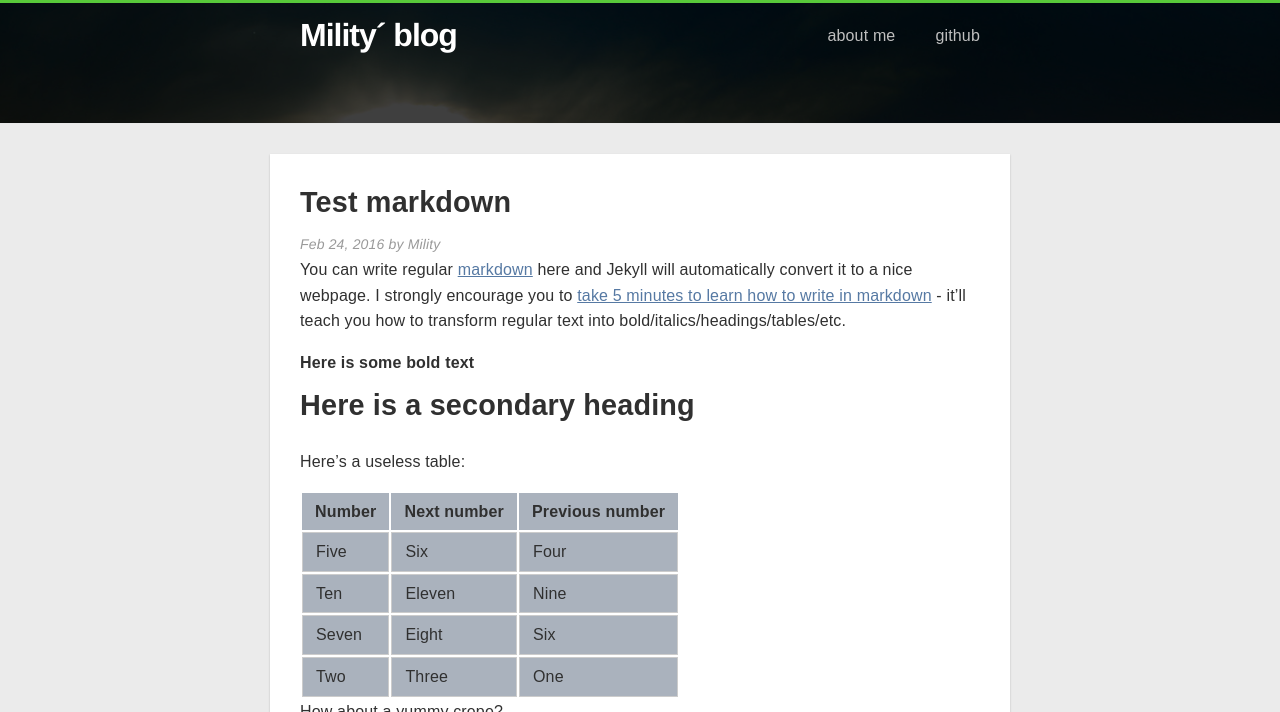
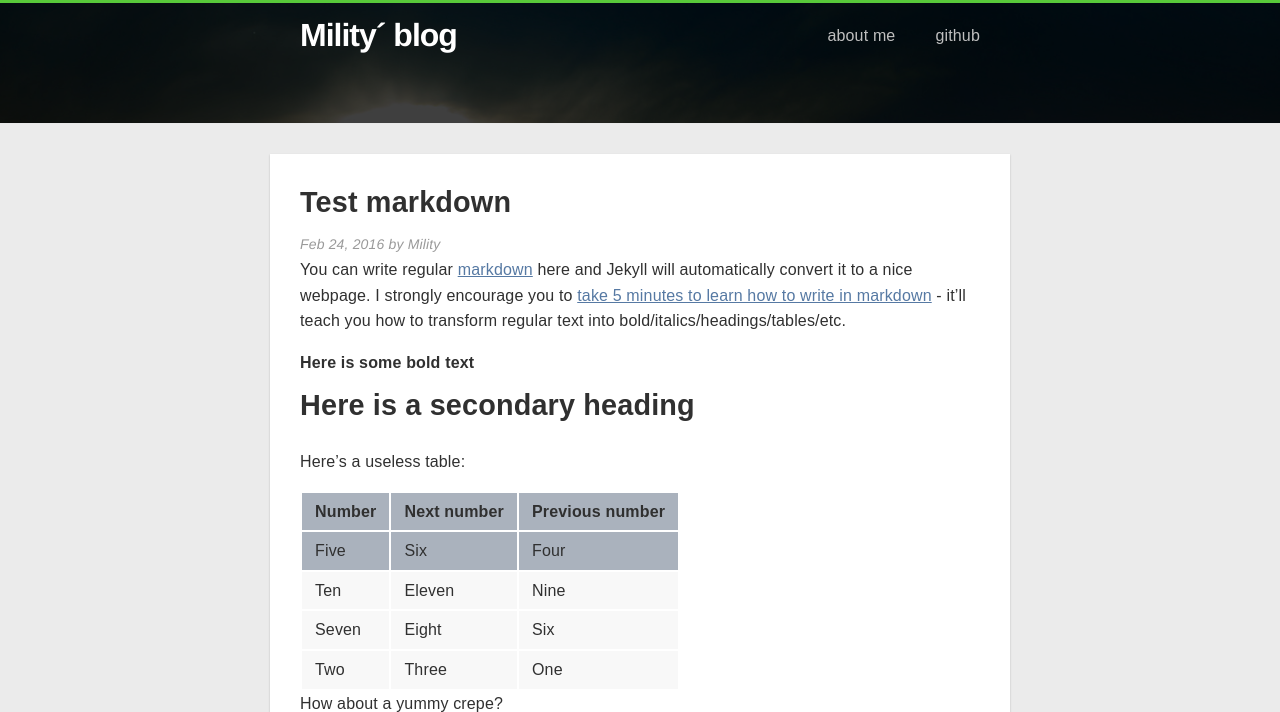
Before and after one commit to Mility/Mility.github.io, a Jekyll site: the page built from _posts/2016-02-24-just-a-test.md, in a window 1280 px wide. Shown: the top 712 px of the page. Built offline with Jekyll 4.4.1, drawn with Linux system fonts in a browser that asks for light colours; nearby versions of some CDN libraries; grey boxes are pictures that could not be loaded.

Commit message:
Update _normalize.scss

```diff
--- a/_sass/_normalize.scss
+++ b/_sass/_normalize.scss
@@ -437,18 +437,18 @@ table tr {
   padding: 0;
 }
 /*2n表示每行的颜色都不一样，改为n*/
-table tr:nth-child(n) {
+table tr:nth-child(1) {
   background-color: #AAB2BD;/*#f8f8f8*/
 }
 table tr th {
   font-weight: bold;
-  border: 0px solid #cccccc;/*宽度为0*/
+  border: 0px solid #cccccc;/*宽度改为0*/
   text-align: left;
   margin: 0;
   padding: 6px 13px;
 }
 table tr td {
-  border: 1px solid #cccccc;
+  border: 0px solid #cccccc;/*宽度改为0*/
   text-align: left;
   margin: 0;
   padding: 6px 13px;
```
